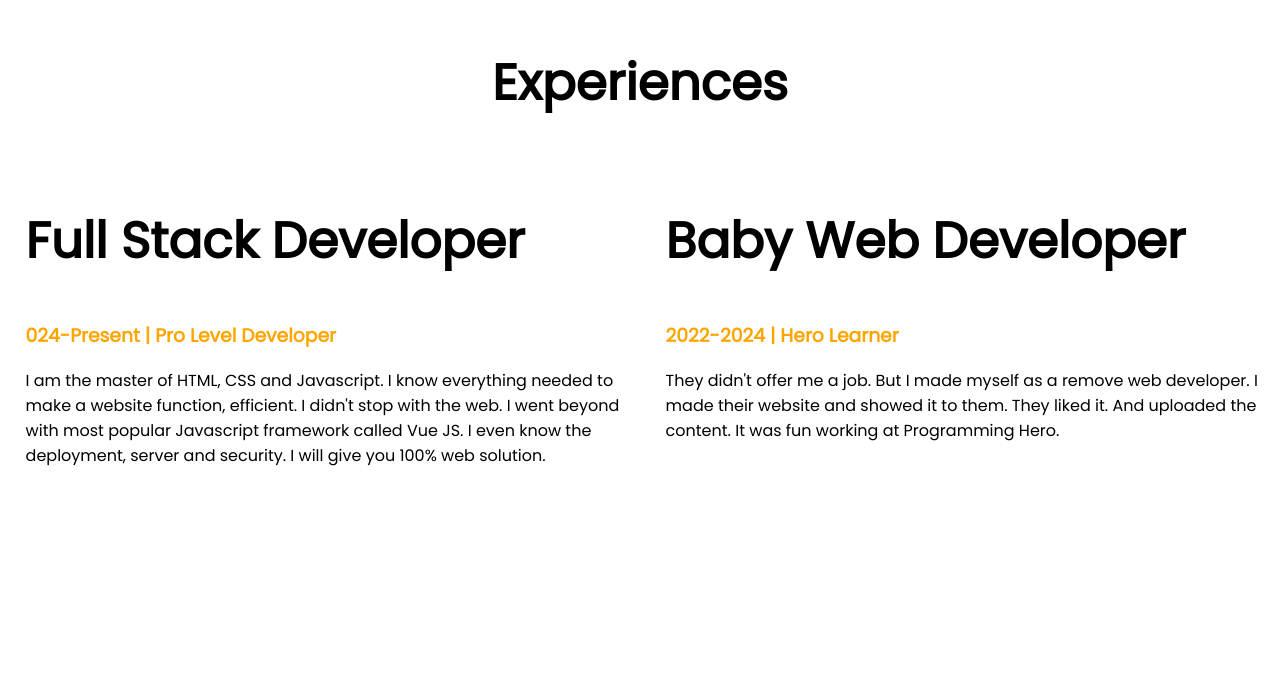
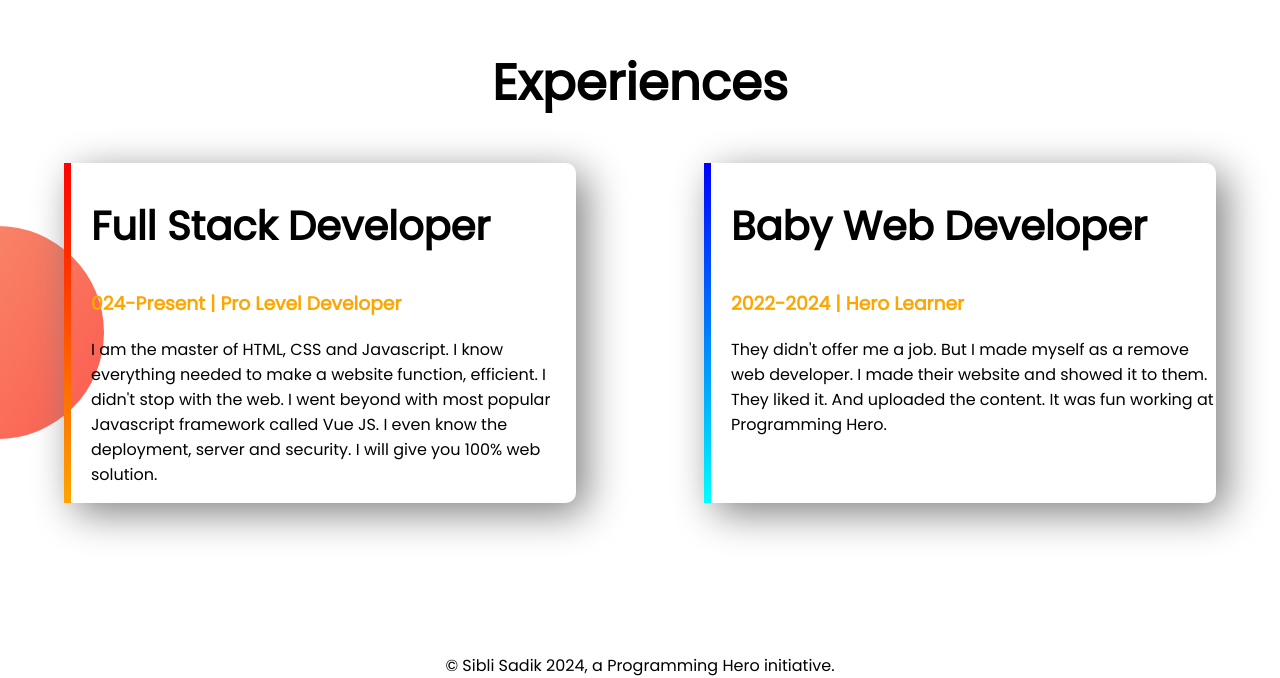
Before and after one commit to dev-sibli/developer-portfolio, a plain HTML site: page index.html in a window 1280 px wide. Shown: the part 1228-1906 px from the top of the page. Before the commit the page ends 1862 px from the top, so only its background shows below. Drawn offline with Linux system fonts and the light colour scheme.

Commit message:
full completed

```diff
--- a/index.html
+++ b/index.html
@@ -39,19 +39,20 @@
     </div>
 </section>
 <section>
-    <span class="experience"><h1>Experiences</h1></span>
-    <div class="felxible-container">
-        <div class="half-width">
-            <h1>Full Stack Developer</h1>
+    <span class="experience "><h1>Experiences</h1></span>
+    <div class="felxible-container side-banner-one">
+        <div id="full-developer" class="web-developer">
+            <h2>Full Stack Developer</h2>
             <h3 class="name-orange">024-Present | Pro Level Developer</h3>
             <p>I am the master of HTML, CSS and Javascript. I know everything needed to make a website function, efficient. I didn't stop with the web. I went beyond with most popular Javascript framework called Vue JS. I even know the deployment, server and security. I will give you 100% web solution.</p>
         </div>
-        <div class="half-width">
-            <h1>Baby Web Developer</h1>
+        <div id="baby-developer" class="web-developer ">
+            <h2>Baby Web Developer</h2>
             <h3 class="name-orange">2022-2024 | Hero Learner</h3>
             <p>They didn't offer me a job. But I made myself as a remove web developer. I made their website and showed it to them. They liked it. And uploaded the content. It was fun working at Programming Hero.</p>
         </div>
     </div>
 </section>
+<footer>© Sibli Sadik 2024, a Programming Hero initiative.</footer>
 </body>
 </html>
--- a/style.css
+++ b/style.css
@@ -4,6 +4,9 @@ body {
 }
 h1 {
   font-size: 50px;
+}
+h2 {
+  font-size: 40px;
 }
 .name-orange {
   color: orange;
@@ -39,11 +42,29 @@ h1 {
 .experience {
   text-align: center;
 }
+.side-banner-one {
+  background-image: url(images/exp-bg.png);
+  background-repeat: no-repeat;
+  background-position: left;
+}
 .web-developer {
-  display: flex;
-  margin-bottom: 150px;
+  width: 40%;
+  margin-left: 5%;
+  margin-right: 5%;
+  padding-left: 20px;
+  border-radius: 10px;
+  box-shadow: 10px 10px 40px grey;
 }
-.full-stack {
-  background-color: orange;
-  padding: 20px;
+#full-developer {
+  border-left: 7px solid;
+  border-image: linear-gradient(red, orange);
+  border-image-slice: 1;
 }
+#baby-developer {
+  border-left: 7px solid;
+  border-image: linear-gradient(blue, cyan);
+  border-image-slice: 1;
+}
+footer {
+  text-align: center;
+}
```
